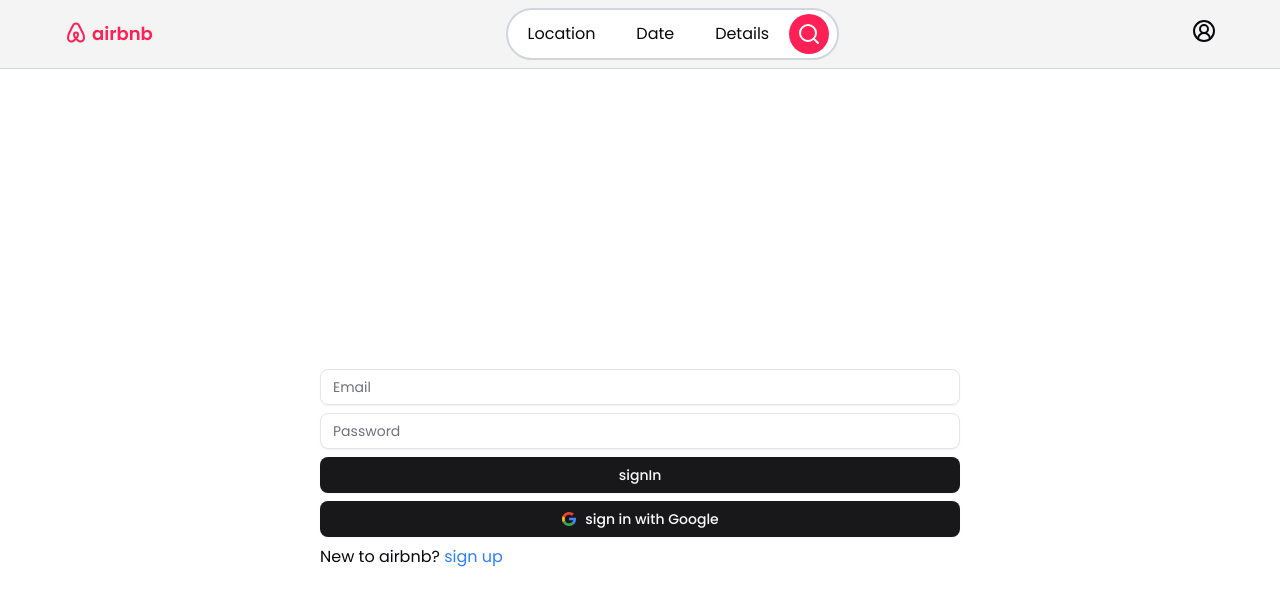
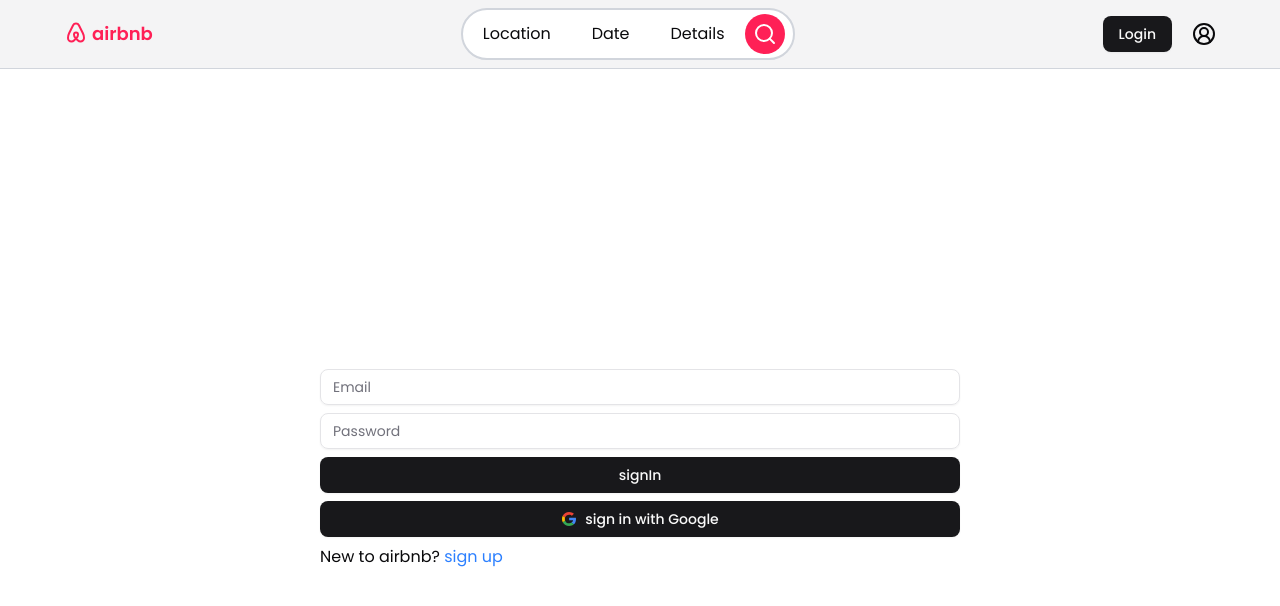
Before and after one commit to Saikiran-208/AirbnbClone, a Next.js app: page /sign-in in a window 1280 px wide. Shown: the top 606 px of the page. Built offline with nearby package versions, Linux system fonts and the light colour scheme; no server answers; what world-countries would draw is missing.

Commit message:
fixed user session feature

```diff
--- a/app/layout.jsx
+++ b/app/layout.jsx
@@ -5,6 +5,7 @@ import Navbar from "@/components/Navbar";
 import { Poppins } from "next/font/google";
 
 import { Toaster } from "@/components/ui/sonner";
+import SessionWrapper from "@/components/SessionWrapper";
 
 
 const poppins = Poppins({
@@ -22,9 +23,11 @@ export default async function RootLayout({ children }) {
       <body
         className={`${poppins.className}  antialiased`}
       >
+        <SessionWrapper>
         <Navbar />
         {children}
         <Toaster/>
+        </SessionWrapper>
       </body>
     </html>
   );
--- a/components/Navbar.jsx
+++ b/components/Navbar.jsx
@@ -7,10 +7,19 @@ import { DropdownMenu } from './ui/dropdown-menu';
 import { DropdownMenuSeparator } from './ui/dropdown-menu';
 import SearchModal from './search-modal';
 import Link from 'next/link';
+import { Button } from './ui/button';
+import { useRouter } from 'next/navigation';
+import { signOut, useSession } from 'next-auth/react';
+
+
+
 
 
 
 const Navbar = () => {
+     const { data: session } = useSession();
+    const router = useRouter();
+
     const [isOpen, setIsOpen] = useState(false)
     const [modalStateStep, setModalStateStep] = useState(-1)
 
@@ -36,11 +45,13 @@ const Navbar = () => {
                     <Search />
                 </div>
             </div>
+             <div className='flex items-center gap-5'>
 
-            <div>
+              {
+                !session ? <Button onClick={()=>router.push('/sign-up')}>Login</Button> : <p>Welcome {session.user.name}</p>
+              }
 
                 <UserComponent />
-
             </div>
             <Suspense fallback={null}>
                 <SearchModal
@@ -73,7 +84,7 @@ const UserComponent = () => {
                 </DropdownMenuItem>
                 <DropdownMenuSeparator />
                 <DropdownMenuItem>
-                    Airbnb your home
+                    <Link href="#" onClick = {()=> signOut()}>Logout</Link>
                 </DropdownMenuItem>
             </DropdownMenuContent>
         </DropdownMenu>
--- /dev/null
+++ b/components/SessionWrapper.jsx
@@ -0,0 +1,12 @@
+"use client"
+
+import { SessionProvider } from "next-auth/react"
+
+export default function SessionWrapper({children,session}) {
+
+  return (
+    <SessionProvider session={session} >
+   {children}
+    </SessionProvider>
+  )
+}
--- a/components/listings-card.jsx
+++ b/components/listings-card.jsx
@@ -1,8 +1,8 @@
 'use client'
 import useCountries from "@/hooks/useCountries";
-import { IndianRupee } from "lucide-react";
+
 import Image from "next/image";
-import Link from "next/link";
+
 import { Button } from "./ui/button";
 import formatMoney from "@/utils/formatMoney";
 import FavouriteBtn from "./favourite-btn";
@@ -14,6 +14,7 @@ export default function ListingsCard({user, reservationsData, listing, showSecon
     const { getByValue } = useCountries();
     const countryDetails = getByValue(listing.locationValue)
     return <div  className="p-3 rounded shadow border border-e-gray-200 relative">
+
         <div className=" w-full aspect-square rounded-lg">
         <Image className="object-cover w-full h-full rounded-lg" src={listing.imageSrc} width={400} height={400} alt="property listing"/>
         </div>
@@ -21,12 +22,12 @@ export default function ListingsCard({user, reservationsData, listing, showSecon
         <p className="font-semibold text-lg md:text-2xl capitalize pt-2">{listing.title}</p>
         {reservationsData ?
         <p>Paid ₹{formatMoney(reservationsData.totalPrice)}</p>:
-         <p className="text-lg flex gap-1 items-center"><IndianRupee size={16}/> {listing.price} per night</p>}
-        <div className="text-gray-400">
+         <p className=" text-sm md:text-lg flex gap-1 items-center"><span className="font-semibold">₹</span>{listing.price} per night</p>}
+        <div className="text-gray-600">
             {countryDetails.label},&nbsp;
             {countryDetails.region}
         </div>
-        <Button onClick={()=>router.push(`/listings/${listing.id}`)} className="w-full mb-2">View Property</Button>
+        <Button onClick={()=>router.push(`/listings/${listing.id}`)} className="w-full my-1">View Property</Button>
         {showSecondaryBtn && <Button className="w-full" onClick={onAction}>{secondaryBtnLabel}</Button>}
     </div>
 }
```
